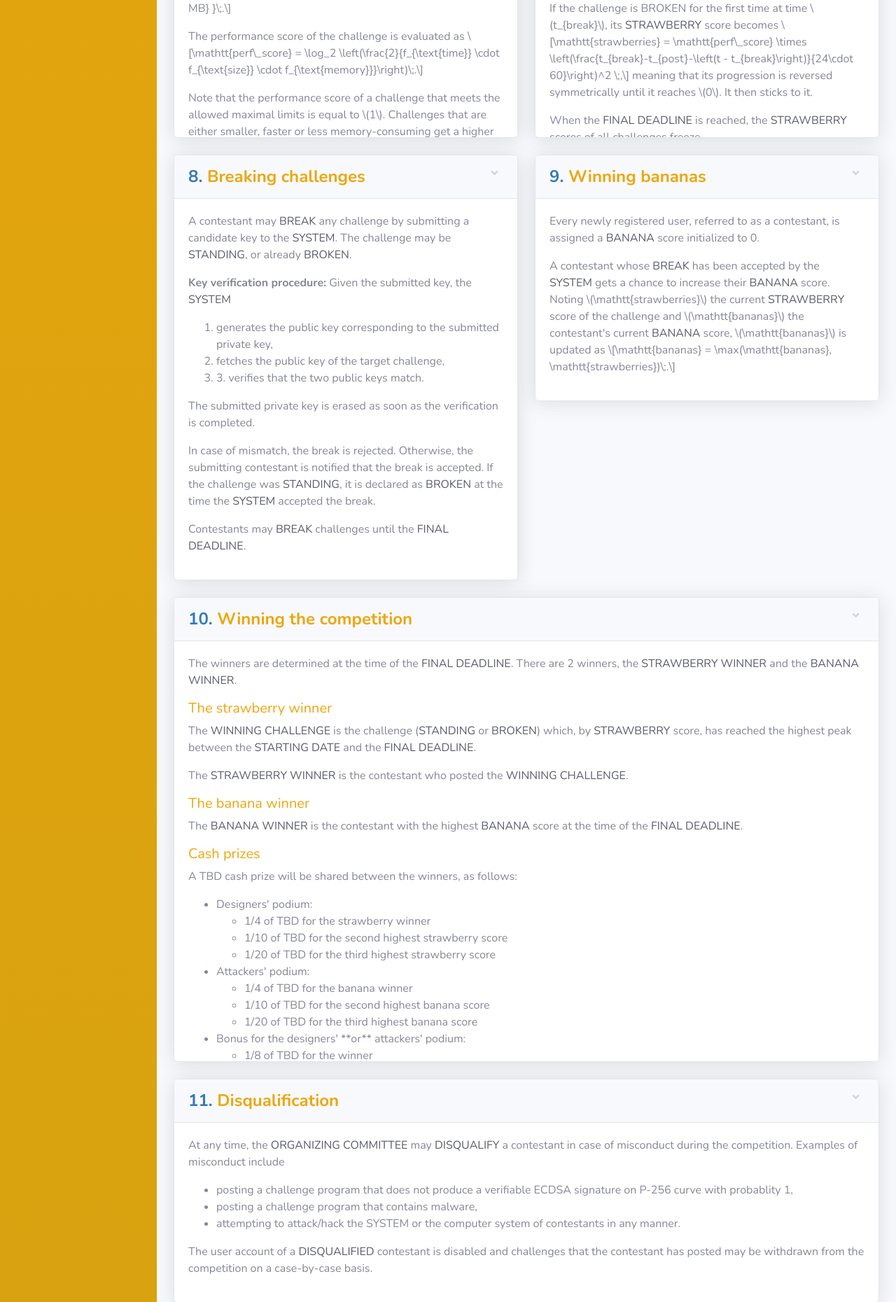
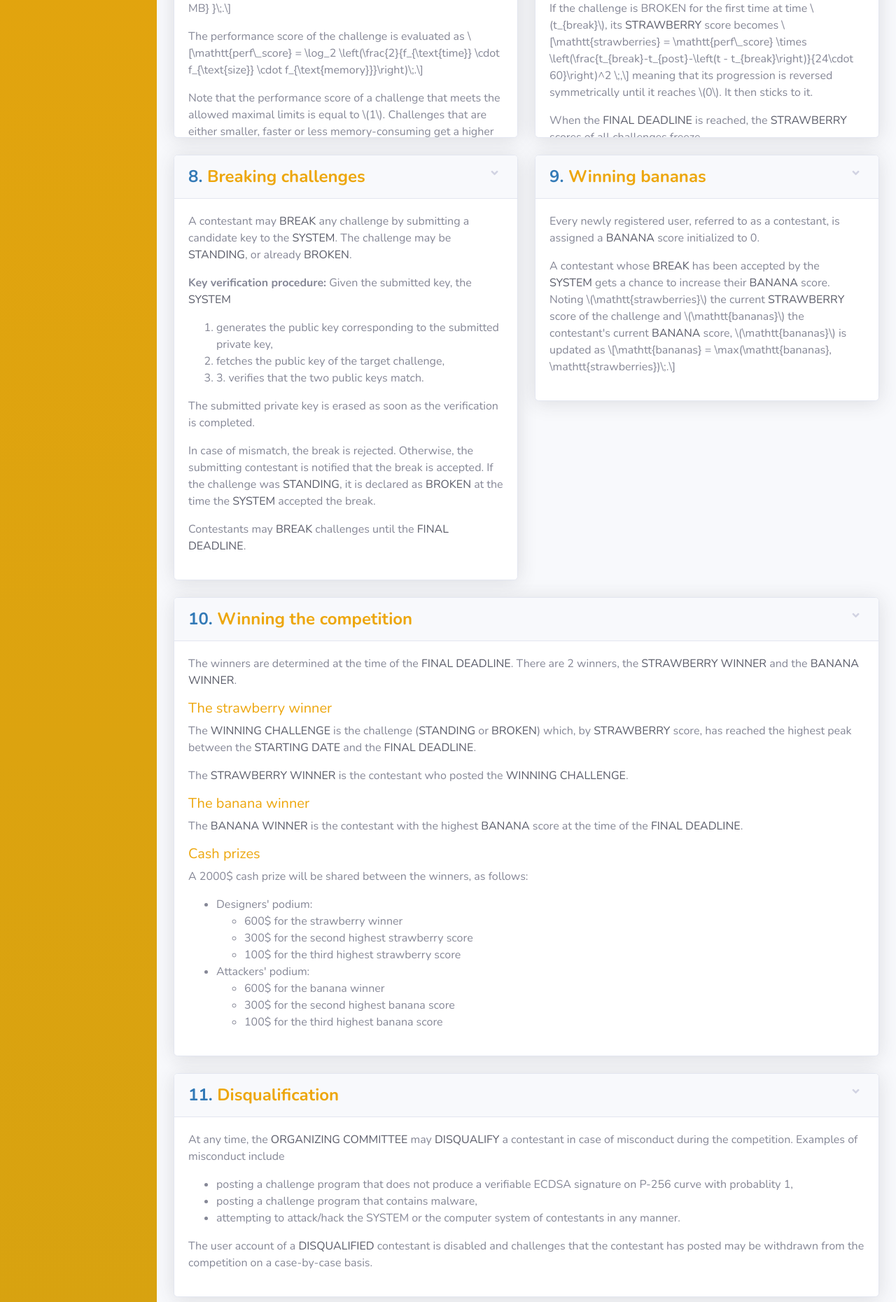
Before and after one commit to CryptoExperts/whibox_contest_submission_server, a Python web app: template services/web-dev/app/templates/rules.html in a window 1280 px wide. Shown: the part 2755-4615 px from the top of the page at 70% size. Run offline with Jinja, Linux system fonts and the light colour scheme; the template is opened without the code that fills it: most values are stand-ins (such as "Sample title", 1, 10 or a date in 2020).

Commit message:
Small fixes in the rules.

```diff
--- a/services/web-dev/app/routes/__init__.py
+++ b/services/web-dev/app/routes/__init__.py
@@ -107,6 +107,9 @@ def rules():
         starting_date=format_timestamp(app.config['STARTING_DATE'], textual=True),
         posting_deadline=format_timestamp(app.config['POSTING_DEADLINE'], textual=True),
         final_deadline=format_timestamp(app.config['FINAL_DEADLINE'], textual=True),
+        aoe_starting_date=format_timestamp(app.config['STARTING_DATE'], textual=True, aoe=True),
+        aoe_posting_deadline=format_timestamp(app.config['POSTING_DEADLINE'], textual=True, aoe=True),
+        aoe_final_deadline=format_timestamp(app.config['FINAL_DEADLINE'], textual=True, aoe=True),
         use_math=True,
     )
 
--- a/services/web-dev/app/templates/rules.html
+++ b/services/web-dev/app/templates/rules.html
@@ -45,7 +45,7 @@
             The website is public in the sense that anyone can freely browse it (including downloading challenges) but logging in is required to post or break challenges.
           </p>
           <p>
-            The competition website is referred to as the <span class="text-dark">SYSTEM</span>.
+            The competition website is referred to as the <span class="text-dark">SYSTEM</span>. This is a cloud server instance with an Intel Xeon-E2136 CPU (6 cores / 12 threads @ 3.3 GHz/4.5 GHz) with 32GB of RAM.
           </p>
         </div>
       </div>
@@ -119,6 +119,9 @@
             <li>The source code must be no bigger than <strong>{{ challenge_max_source_size_in_mb }}MB</strong>.</li>
             <li>The <span class="text-dark">REFERENCE COMPILERS</span> must use at most <strong>{{ challenge_max_mem_for_compilation_in_mb }}MB</strong> of RAM to complete compilation.</li>
             <li>The compilation must not exceed <strong>{{ challenge_max_time_for_compilation_in_secs }} seconds</strong>.</li>
+            <li>The executable must be <strong>{{ challenge_max_binary_size_in_mb }}MB</strong> in size or less,</li>
+            <li>The executable must use <strong>{{ challenge_max_mem_execution_in_mb }}MB</strong> of RAM or less (this includes the stack and all global variables, at the exclusion of the code itself),</li>
+            <li>The executable must run in <strong>{{ challenge_max_time_execution_in_secs }} seconds</strong> or less per function call. This is not absolute time but CPU time, measured within a VirtualBox VM by the SYSTEM. Contestants may check that their challenges comply with this limitation by using the utility <code>ulimit</code> with the <code>&minus;t</code> option.</li>
             <li>The following character strings are forbidden in the source code:
               <ul>
                 <li><code>"#(wsp*)include"</code>, except <code>#include &lt;gmp.h&gt;</code></li>
@@ -134,9 +137,6 @@
               </ul>
               where <code>"(wsp)"</code> indicates a white space, <code>"(wsp*)"</code> indicates zero or more white spaces, and <code>"(nan)"</code> indicates any non-alphanumeric character.
               An occurence of either of these strings will lead to a rejection of the challenge program, even if they are embedded in (arbitrarily nested) quoted strings. </li>
-            <li>The executable must be <strong>{{ challenge_max_binary_size_in_mb }}MB</strong> in size or less,</li>
-            <li>The executable must use <strong>{{ challenge_max_mem_execution_in_mb }}MB</strong> of RAM or less (this includes the stack and all global variables, at the exclusion of the code itself),</li>
-            <li>The executable must run in <strong>{{ challenge_max_time_execution_in_secs }} seconds</strong> or less per function call. This is not absolute time but CPU time, measured within a VirtualBox VM by the SYSTEM. Contestants may check that their challenges comply with this limitation by using the utility <code>ulimit</code> with the <code>&minus;t</code> option.</li>
             <li>The executable is <strong>not allowed</strong> to perform any system call beyond reading from <code>stdin</code>, writing to <code>stdout</code>, and performing allocations through <code>malloc</code> and <code>free</code> (which should be enough for using the <code>gmp</code> API). Any forbidden system call will kill the process as <code>SECCOMP</code> filters are used to enforce this. You can debug your program before submitting it using whatever system calls you want, but remember to remove the forbidden ones when submitting your challenge.
 The <code>SECCOMP</code> filters setup can be found <a href="https://github.com/whibox/whibox-contest-supplementary-materials">here</a> in the <code>main.c</code> file.
             <li>The public key of the ECDSA implementation must not be one of the ones from the <a href=https://whibox.io/contests/2021/dashboard>previous 2021 edition</a> accepted candidates as they are <strong>blacklisted</strong>.
@@ -204,7 +204,7 @@ The <code>SECCOMP</code> filters setup can be found <a href="https://github.com/
       <div class="collapse show" id="cardPosting">
         <div class="card-body scrollable">
           <p>
-            A contestant who posts a new challenge must submit the corresponding public key to the <span class="text-dark">SYSTEM</span> (an Intel Xeon-E 2136 - 6 cores / 12 threads @ 3.3 GHz/4.5 GHz - with 32GB of RAM) for the purpose of verifying the consistency of the challenge program.
+            A contestant who posts a new challenge must submit the corresponding public key to the <span class="text-dark">SYSTEM</span> for the purpose of verifying the consistency of the challenge program.
             This is done as follows.
           </p>
           <p><strong>Challenge-key verification procedure</strong></p>
@@ -488,38 +488,25 @@ The <code>SECCOMP</code> filters setup can be found <a href="https://github.com/
           </p>
 
           <h5 class="text-primary">Cash prizes</h5>
-          <p>A TBD cash prize will be shared between the winners, as follows:</p>
+          <p>A 2000$ cash prize will be shared between the winners, as follows:</p>
           <ul>
             <li>
               Designers' podium:
               <ul>
-                <li>1/4 of TBD for the strawberry winner</li>
-                <li>1/10 of TBD for the second highest strawberry score</li>
-                <li>1/20 of TBD for the third highest strawberry score</li>
+                <li>600$ for the strawberry winner</li>
+                <li>300$ for the second highest strawberry score</li>
+                <li>100$ for the third highest strawberry score</li>
               </ul>
             </li>
             <li>
               Attackers' podium:
               <ul>
-                <li>1/4 of TBD for the banana winner</li>
-                <li>1/10 of TBD for the second highest banana score</li>
-                <li>1/20 of TBD for the third highest banana score</li>
-              </ul>
-            </li>
-            <li>
-              Bonus for the designers' **or** attackers' podium:
-              <ul>
-                <li>1/8 of TBD for the winner</li>
-                <li>1/20 of TBD for the second</li>
-                <li>1/40 of TBD for the third</li>
+                <li>600$ for the banana winner</li>
+                <li>300$ for the second highest banana score</li>
+                <li>100$ for the third highest banana score</li>
               </ul>
             </li>
           </ul>
-
-          <p>
-            The bonus cash prizes go to the designers' podium if there is at least one <span class="text-dark">STANDING</span> challenge at the <span class="text-dark">FINAL DEADLINE</span>.
-            The bonus cash prizes go to the attackers' podium if all the challenges are <span class="text-dark">BROKEN</span> at the <span class="text-dark">FINAL DEADLINE</span>.
-          </p>
         </div>
       </div>
     </div>
@@ -573,9 +560,9 @@ The <code>SECCOMP</code> filters setup can be found <a href="https://github.com/
             <div class="table-responsive">
               <table class="table table-striped table-bordered">
                 <tbody>
-                  <tr><td class="text-dark">STARTING DATE</td><td>{{ starting_date }}</td></tr>
-                  <tr><td class="text-dark">POSTING DEADLINE</td><td>{{ posting_deadline }}</td></tr>
-                  <tr><td class="text-dark">FINAL DEADLINE</td><td>{{ final_deadline }} (few days before CHES 2024)</td></tr>
+                  <tr><td class="text-dark">STARTING DATE</td><td>{{ aoe_starting_date }} ({{ starting_date }})</td></tr>
+                  <tr><td class="text-dark">POSTING DEADLINE</td><td>{{ aoe_posting_deadline }} ({{ posting_deadline }})</td></tr>
+                  <tr><td class="text-dark">FINAL DEADLINE</td><td>{{ aoe_final_deadline }} ({{ final_deadline }}, few days before CHES 2024)</td></tr>
                 </tbody>
               </table>
             </div>
```
Also changed, not shown: services/web-dev/app/utils.py (+10 -3 lines).
